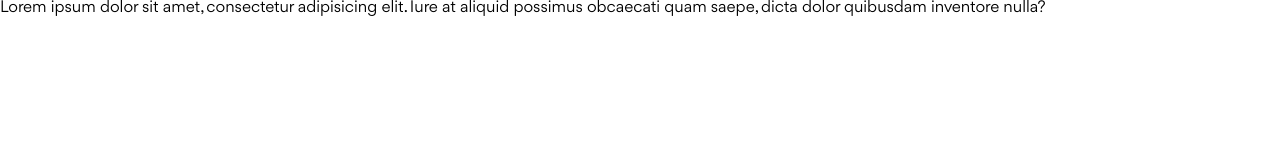
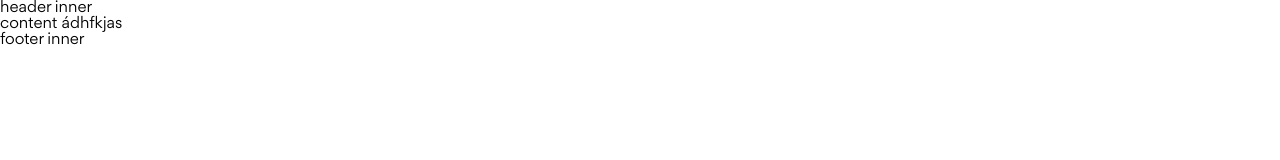
Before and after one commit to ductt7575/GroceryMart-Website, a website: page index.html in a window 1280 px wide. Drawn offline with Linux system fonts and the light colour scheme.

Commit message:
reuse header and footer section

```diff
--- /dev/null
+++ b/assets/js/scripts.js
@@ -0,0 +1,15 @@
+function load(selector, path) {
+    const cached = localStorage.getItem(path);
+    if (cached) {
+        document.querySelector(selector).innerHTML = cached;
+    }
+
+    fetch(path)
+        .then((res) => res.text())
+        .then((html) => {
+            if (html !== cached) {
+                document.querySelector(selector).innerHTML = html;
+                localStorage.setItem(path, html);
+            }
+        });
+}
--- a/index.html
+++ b/index.html
@@ -20,11 +20,24 @@
 
     <!-- CSS styles -->
     <link rel="stylesheet" href="./assets/css/main.css">
+
+    <!-- Scripts -->
+    <script src="./assets/js/scripts.js"></script>
 </head>
 
 <body>
-    <h1>Lorem ipsum dolor sit amet, consectetur adipisicing elit. Iure at aliquid possimus obcaecati quam saepe, dicta
-        dolor quibusdam inventore nulla?</h1>
+    <!-- Header -->
+    <header id="header"></header>
+    <script>
+        load("#header", "./template/header.html");
+    </script>
+    <h1>content ádhfkjas</h1>
+
+    <!-- Footer -->
+    <footer id="footer"></footer>
+    <script>
+        load("#footer", "./template/footer.html");
+    </script>
 </body>
 
 </html>
--- /dev/null
+++ b/template/footer.html
@@ -0,0 +1,3 @@
+<div class="footer__inner">
+    <h2>footer inner</h2>
+</div>
--- /dev/null
+++ b/template/header.html
@@ -0,0 +1,3 @@
+<div class="header__inner">
+    <h2>header inner</h2>
+</div>
```
